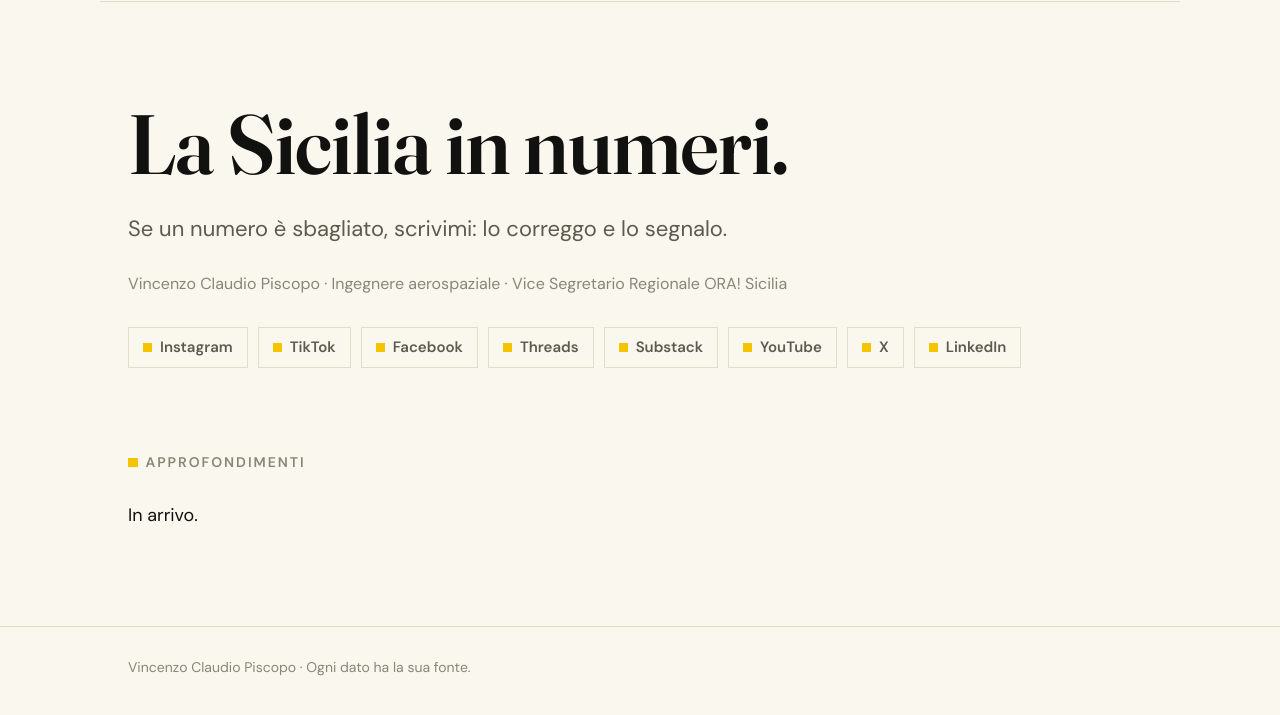
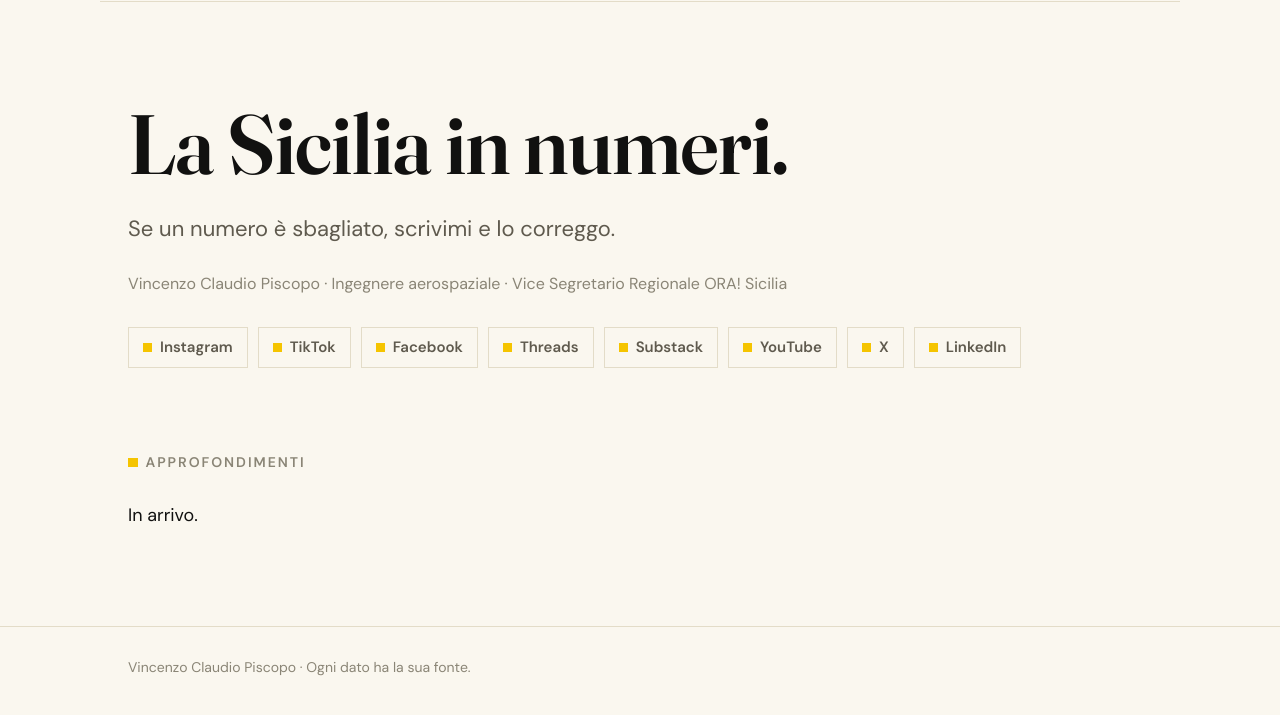
Before and after one commit to piscopo-ora/piscopo-ora.github.io, a plain HTML site: page index.html in a window 1280 px wide. Shown: the part 79-794 px from the top of the page. Drawn offline with Linux system fonts and the light colour scheme.

Commit message:
Frase hero più breve
Co-Authored-By: Claude Opus 5.5 <noreply@anthropic.com>
Claude-Session: https://claude.ai/code/session_01XZP3umxwFvHaR4DknnF5Y5

```diff
--- a/index.html
+++ b/index.html
@@ -18,7 +18,7 @@
 <main>
  <section class="hero wrap">
   <h1>La Sicilia in numeri.</h1>
-  <p>Se un numero è sbagliato, scrivimi: lo correggo e lo segnalo.</p>
+  <p>Se un numero è sbagliato, scrivimi e lo correggo.</p>
   <div class="role">Vincenzo Claudio Piscopo · Ingegnere aerospaziale · Vice Segretario Regionale ORA! Sicilia</div>
   <div id="social"><div class="social"><a href="https://www.instagram.com/piscopo.ora/" target="_blank" rel="noopener">Instagram</a><a href="https://www.tiktok.com/@piscopo.ora" target="_blank" rel="noopener">TikTok</a><a href="https://www.facebook.com/orapiscopo" target="_blank" rel="noopener">Facebook</a><a href="https://www.threads.com/@piscopo.ora" target="_blank" rel="noopener">Threads</a><a href="https://substack.com/@vincenzoclaudiopiscopo" target="_blank" rel="noopener">Substack</a><a href="https://www.youtube.com/@VincenzoClaudio_Piscopo" target="_blank" rel="noopener">YouTube</a><a href="https://x.com/piscopoora" target="_blank" rel="noopener">X</a><a href="https://www.linkedin.com/in/vincenzoclaudiopiscopo" target="_blank" rel="noopener">LinkedIn</a></div></div>
  </section>
```
